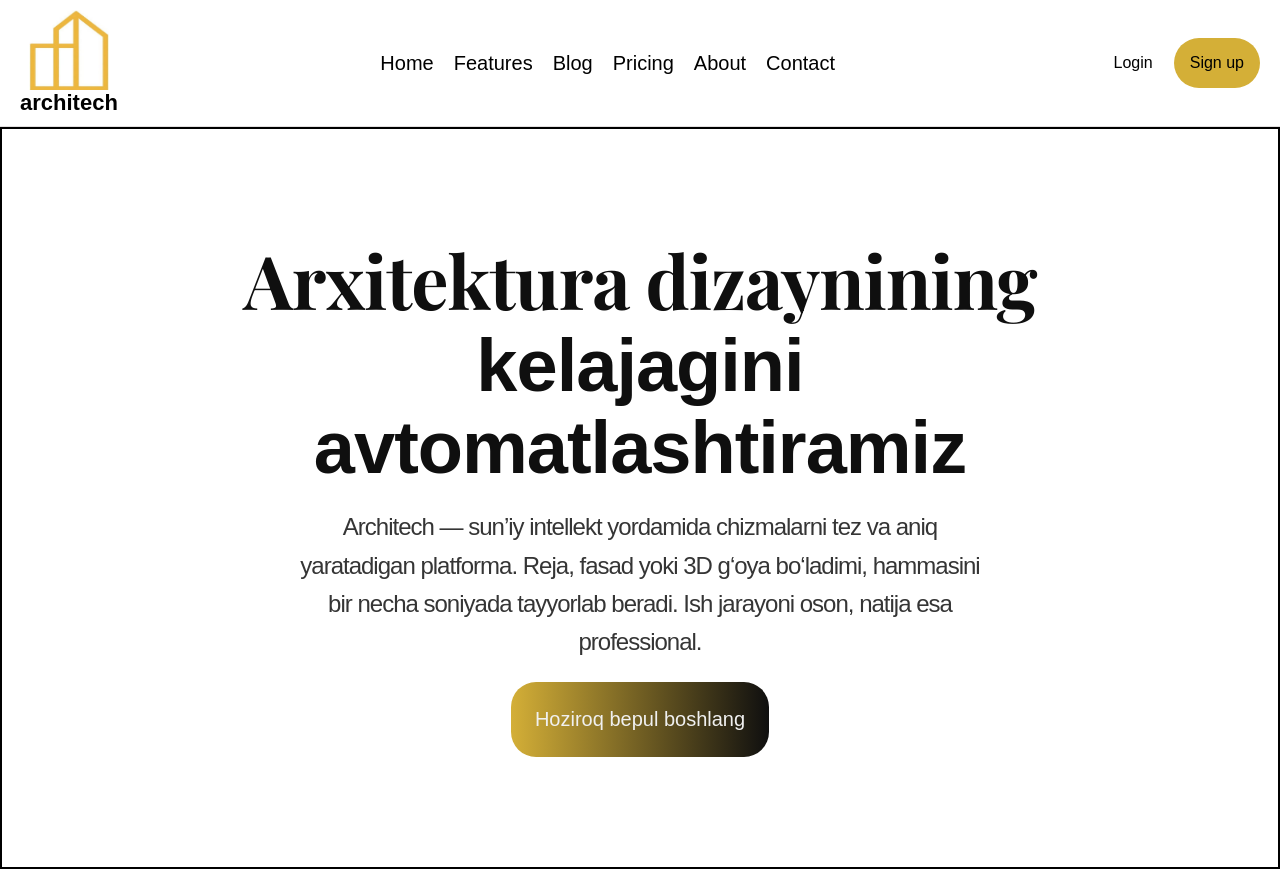
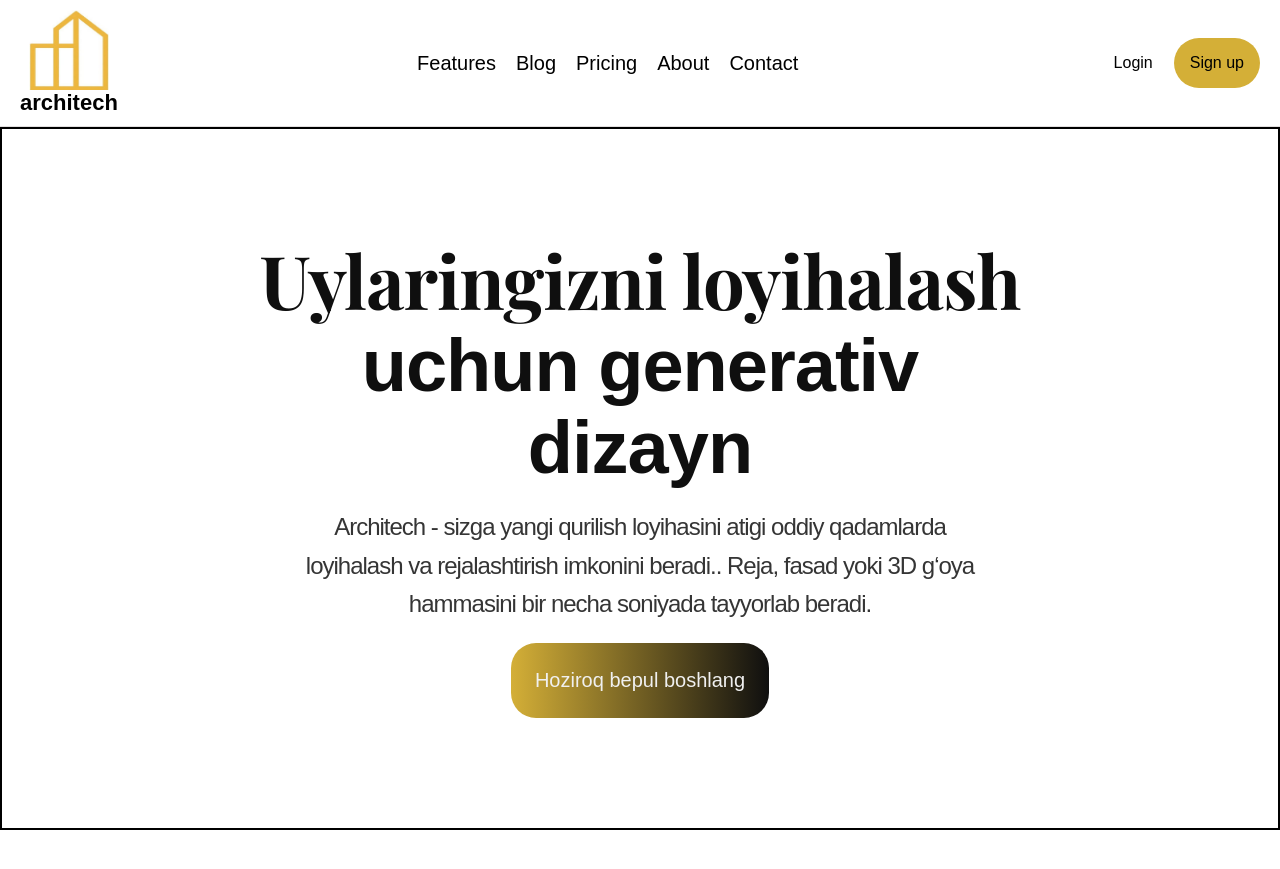
Before and after one commit to xusniddinovk1/architech-ai, a plain HTML site: page index.html in a window 1280 px wide. After the commit the page ends 830 px from the top, so only its background shows below. Drawn offline with nearby package versions, Linux system fonts and the light colour scheme; a web font is replaced by a local one.

Commit message:
change html file

```diff
--- a/index.html
+++ b/index.html
@@ -21,7 +21,6 @@
           </div>
           <nav class="nav">
             <ul class="nav__links">
-              <li class="nav__link"><a href="#home">Home</a></li>
               <li class="nav__link"><a href="#home">Features</a></li>
               <li class="nav__link"><a href="#home">Blog</a></li>
               <li class="nav__link"><a href="#home">Pricing</a></li>
@@ -42,13 +41,12 @@
         <div class="container">
           <div class="hero__container">
             <p class="hero__title">
-              <span>Arxitektura dizaynining</span> kelajagini avtomatlashtiramiz
+              <span>Uylaringizni loyihalash</span> uchun generativ dizayn
             </p>
             <p class="hero__description">
-              Architech — sun’iy intellekt yordamida chizmalarni tez va aniq
-              yaratadigan platforma. Reja, fasad yoki 3D g‘oya bo‘ladimi,
-              hammasini bir necha soniyada tayyorlab beradi. Ish jarayoni oson,
-              natija esa professional.
+              Architech - sizga yangi qurilish loyihasini atigi oddiy qadamlarda
+              loyihalash va rejalashtirish imkonini beradi.. Reja, fasad yoki 3D
+              g‘oya hammasini bir necha soniyada tayyorlab beradi.
             </p>
             <a href="#" class="hero__link">Hoziroq bepul boshlang</a>
           </div>
```
